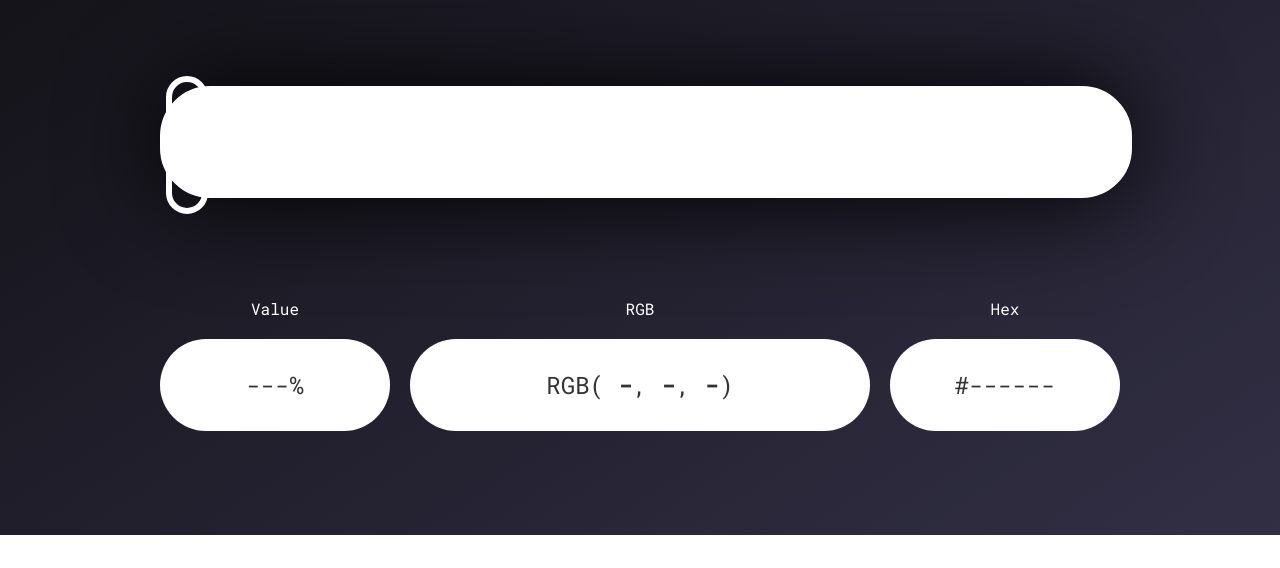
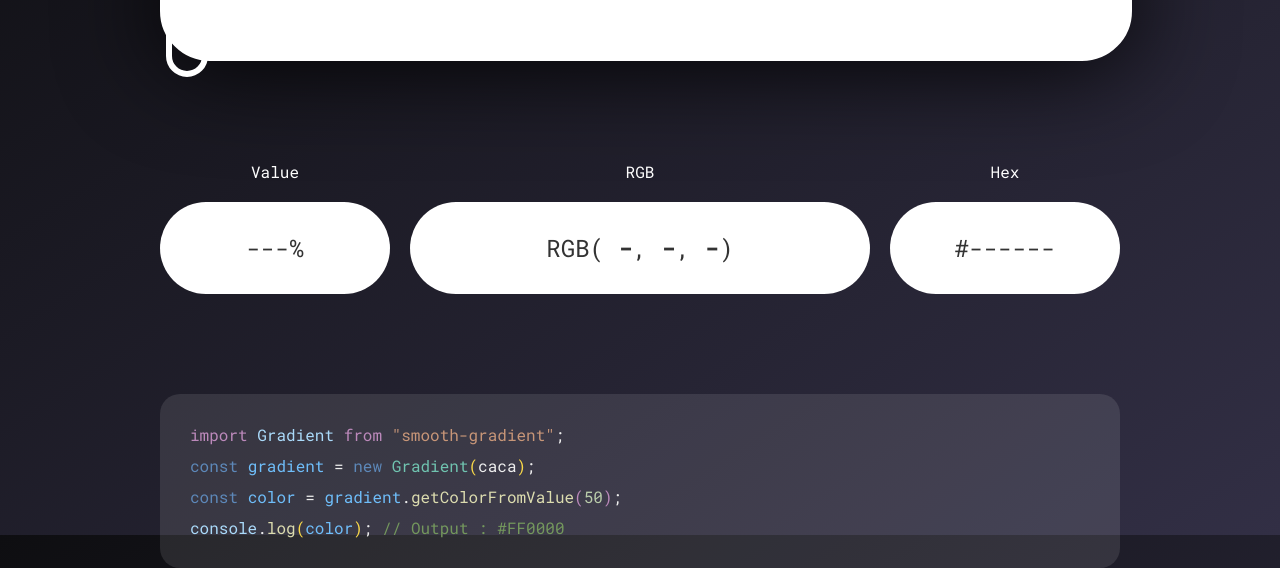
Before and after one commit to jussetain/color-gradient, a website built with webpack: page docs/index.html in a window 1280 px wide. Shown: the part 265-833 px from the top of the page. Before the commit the page ends 800 px from the top, so only its background shows below. Built offline with nearby package versions, Linux system fonts and the light colour scheme.

Commit message:
doc: update

```diff
--- a/docs/index.html
+++ b/docs/index.html
@@ -2,6 +2,7 @@
 <html>
 
 <head>
+  <link rel=”stylesheet” href=”https://cdnjs.cloudflare.com/ajax/libs/highlight.js/11.4.0/styles/atom-one-dark.min.css”>
   <link href="https://fonts.googleapis.com/css?family=Roboto+Mono" rel="stylesheet">
   <link rel="stylesheet" href="./style.css">
 </head>
@@ -36,11 +37,34 @@
           <div class="value" id="hex">#------</div>
         </div>
       </div>
+      <div class="code">
+        <div>
+          <span class="pink">import</span> <span class="lblue">Gradient</span> <span class="pink">from</span> <span
+            class="orange">"smooth-gradient"</span>;
+        </div>
+        <div>
+          <span class="dblue">const</span> <span class="blue">gradient</span> = <span class="dblue">new</span> <span
+            class="green">Gradient</span><span class="yellow">(</span><span id="colors-code">caca</span><span
+            class="yellow">)</span>;
+        </div>
+        <div>
+          <span class="dblue">const</span> <span class="blue">color</span> = <span class="blue">gradient</span>.<span
+            class="lyellow">getColorFromValue</span><span class="pink">(</span><span class="number"
+            id="number-code">50</span><span class="pink">)</span>;
+        </div>
+        <div>
+          <span class="lblue">console</span>.<span class="lyellow">log</span><span class="yellow">(</span><span
+            class="blue">color</span><span class="yellow">)</span>; <span class="comment" id="comment-code">// Output :
+            #FF0000</span>
+        </div>
+      </div>
     </div>
   </div>
 
   <script src="https://cdn.jsdelivr.net/npm/smooth-gradient@2.3.1/dist/index.js"></script>
+  <script src=”https://cdnjs.cloudflare.com/ajax/libs/highlight.js/11.4.0/highlight.min.js”></script>
   <script src="./index.js"></script>
+
 </body>
 
 </html>
--- a/docs/style.css
+++ b/docs/style.css
@@ -127,6 +127,61 @@ h3 {
   flex: 2;
 }
 
+.pink {
+  color: rgb(188, 137, 187);
+  ;
+}
+
+.lblue {
+  color: rgb(170, 218, 250);
+  ;
+}
+
+.blue {
+  color: rgb(111, 190, 250);
+}
+
+.dblue {
+  color: rgb(93, 136, 185);
+}
+
+.orange {
+  color: rgb(200, 150, 120);
+}
+
+.green {
+  color: rgb(112, 196, 176);
+}
+
+.green {
+  color: rgb(112, 196, 176);
+}
+
+.yellow {
+  color: rgb(249, 216, 73);
+}
+
+.lyellow {
+  color: rgb(220, 220, 175);
+}
+
+.comment {
+  color: rgb(116, 152, 93);
+}
+
+.number {
+  color: rgb(186, 205, 171);
+}
+
+.code {
+  display: flex;
+  flex-direction: column;
+  padding: 30px;
+  background-color: rgba(255, 255, 255, 0.1);
+  gap: 10px;
+  border-radius: 20px;
+}
+
 @media screen and (max-width: 1000px) {
   h1 {
     font-size: 3em;
```
Also changed, not shown: docs/index.js (+16 -0 lines).
